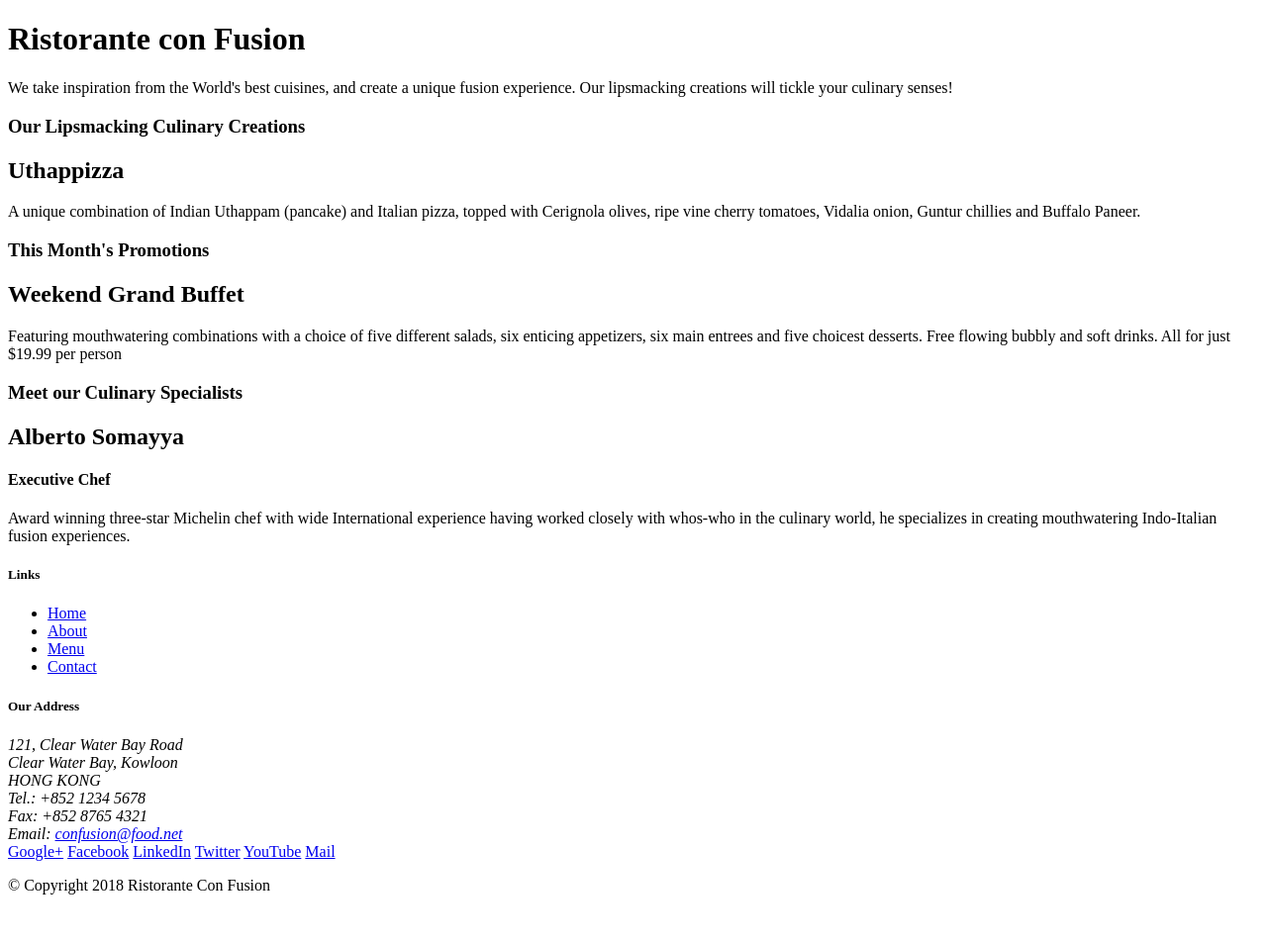
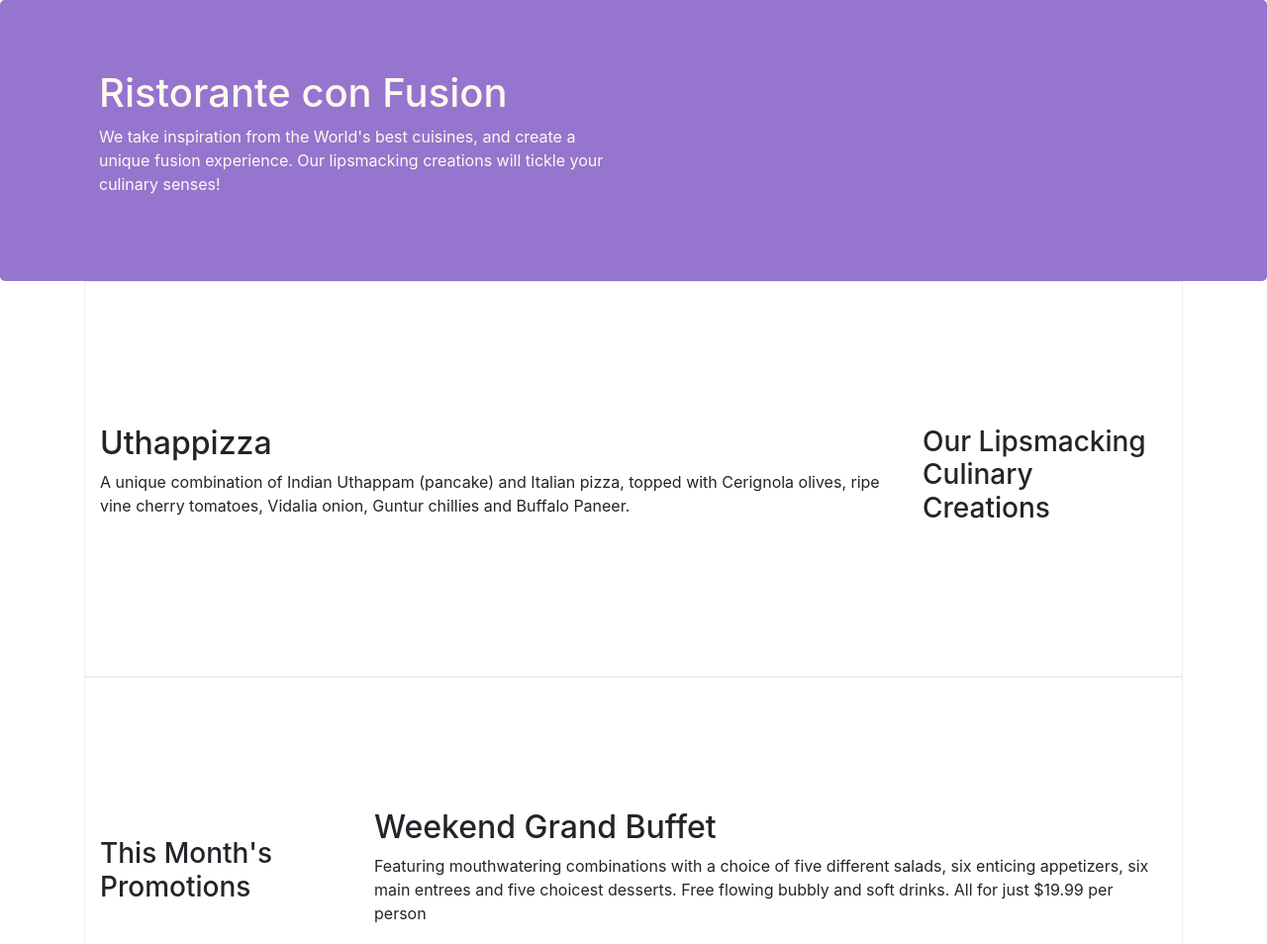
Before and after one commit to Sar-Ahmed/Frontend, a website: page index.html in a window 1280 px wide. Shown: the top 954 px of the page at 99% size. Before the commit the page ends 920 px from the top, so only its background shows below. Drawn offline with nearby package versions, Linux system fonts and the light colour scheme.

Commit message:
Assignment-1

```diff
--- /dev/null
+++ b/css/styles.css
@@ -0,0 +1,30 @@
+.row-header {
+    margin: 0px auto;
+    padding: 0px auto;
+}
+
+.row-content {
+    margin: 0px auto;
+    padding: 50px 0px 50px 0px;
+    border: 1px ridge;
+    min-height: 400px;
+}
+
+.footer {
+    background-color: #D1C4E9;
+    margin: 0px auto;
+    padding: 20px 0px 20px 0px;
+}
+
+.jumbotron {
+    padding: 70px 30px 70px 30px;
+    margin: 0px auto;
+    background-color: #9575CD;
+    color: floralwhite;
+}
+
+.address {
+    font-size: 80%;
+    margin: 0px;
+    color: #0f0f0f;
+}
--- a/index.html
+++ b/index.html
@@ -2,51 +2,59 @@
 <html lang="en">
 
 <head>
+    <!-- Required meta tags always come first -->
+    <meta charset="utf-8">
+    <meta name="viewport" content="width=device-width, initial-scale=1, shrink-to-fit=no">
+    <meta http-equiv="x-ua-compatible" content="ie=edge">
+
+    <!-- Bootstrap CSS -->
+    <link rel="stylesheet" href="node_modules/bootstrap/dist/css/bootstrap.min.css">
+    <link rel="stylesheet" href="css/styles.css">
     <title>Ristorante Con Fusion</title>
 </head>
 
 <body>
 
-    <header>
-        <div>
-            <div>
-                <div>
+    <header class="jumbotron">
+        <div class="container">
+            <div class="row row-header">
+                <div class="col-12 col-sm-6">
                     <h1>Ristorante con Fusion</h1>
                     <p>We take inspiration from the World's best cuisines, and create a unique fusion experience. Our lipsmacking creations will tickle your culinary senses!</p>
                 </div>
-                <div>
+                <div class="col-12 col-sm">
                 </div>
             </div>
         </div>
     </header>
 
-    <div>
-        <div>
-            <div>
+    <div class="container">
+        <div class="row row-content align-items-center">
+            <div class="col-12 col-sm-4 order-sm-last col-md-3">
                 <h3>Our Lipsmacking Culinary Creations</h3>
             </div>
-            <div>
+            <div class="col col-sm order-sm-first col-md">
                 <h2>Uthappizza</h2>
                 <p>A unique combination of Indian Uthappam (pancake) and Italian pizza, topped with Cerignola olives, ripe vine cherry tomatoes, Vidalia onion, Guntur chillies and Buffalo Paneer.</p>
             </div>
         </div>
 
 
-        <div>
-            <div>
+        <div class="row row-content align-items-center">
+            <div class="col-12 col-sm-4 col-md-3">
                 <h3>This Month's Promotions</h3>
             </div>
-            <div>
+            <div class="col col-sm col-md">
                 <h2>Weekend Grand Buffet</h2>
                 <p>Featuring mouthwatering combinations with a choice of five different salads, six enticing appetizers, six main entrees and five choicest desserts. Free flowing bubbly and soft drinks. All for just $19.99 per person </p>
             </div>
         </div>
 
-        <div>
-            <div>
+        <div class="row row-content align-items-center">
+            <div class="col-12 col-sm-4 order-sm-last col-md-3">
                 <h3>Meet our Culinary Specialists</h3>
             </div>
-            <div>
+            <div class="col col-sm order-sm-first col-md">
                 <h2>Alberto Somayya</h2>
                 <h4>Executive Chef</h4>
                 <p>Award winning three-star Michelin chef with wide International experience having worked closely with whos-who in the culinary world, he specializes in creating mouthwatering Indo-Italian fusion experiences. </p>
@@ -54,19 +62,19 @@
         </div>
     </div>
 
-    <footer>
-        <div>
-            <div>
-                <div>
+    <footer class="footer">
+        <div class="container">
+            <div class="row">
+                <div class="col-4 offset-1 col-sm-2">
                     <h5>Links</h5>
-                    <ul>
+                    <ul class="list-unstyled">
                         <li><a href="#">Home</a></li>
                         <li><a href="#">About</a></li>
                         <li><a href="#">Menu</a></li>
                         <li><a href="#">Contact</a></li>
                     </ul>
                 </div>
-                <div>
+                <div class="col-7 col-sm-5">
                     <h5>Our Address</h5>
                     <address>
 		              121, Clear Water Bay Road<br>
@@ -77,8 +85,8 @@
 		              Email: <a href="mailto:confusion@food.net">confusion@food.net</a>
 		           </address>
                 </div>
-                <div>
-                    <div>
+                <div class="col-12 col-sm-4 align-self-center">
+                    <div class="text-center">
                         <a href="http://google.com/+">Google+</a>
                         <a href="http://www.facebook.com/profile.php?id=">Facebook</a>
                         <a href="http://www.linkedin.com/in/">LinkedIn</a>
@@ -88,14 +96,17 @@
                     </div>
                 </div>
            </div>
-           <div>
-                <div>
+           <div class="row justify-content-center">
+                <div class="col-auto">
                     <p>© Copyright 2018 Ristorante Con Fusion</p>
                 </div>
            </div>
         </div>
     </footer>
-
+    <!-- jQuery first, then Popper.js, then Bootstrap JS. -->
+    <script src="node_modules/jquery/dist/jquery.slim.min.js"></script>
+    <script src="node_modules/popper.js/dist/umd/popper.min.js"></script>
+    <script src="node_modules/bootstrap/dist/js/bootstrap.min.js"></script>
 </body>
 
 </html>
```
Also changed, not shown: aboutus.html (added, +114 -0 lines), package.json (+6 -1 lines), 1 other file.
